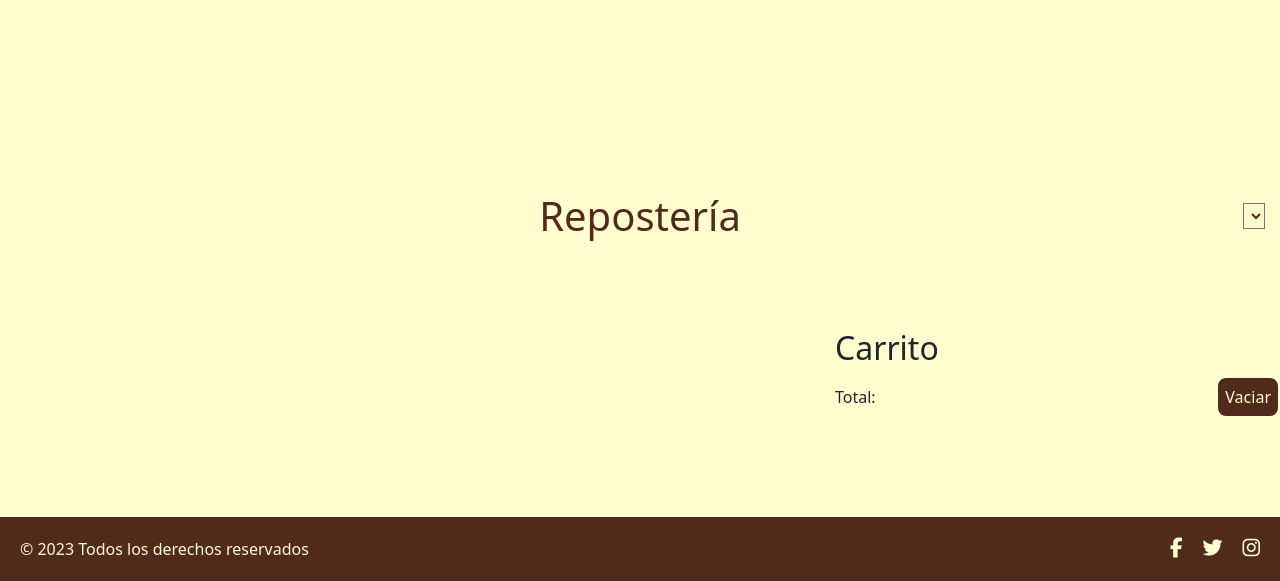
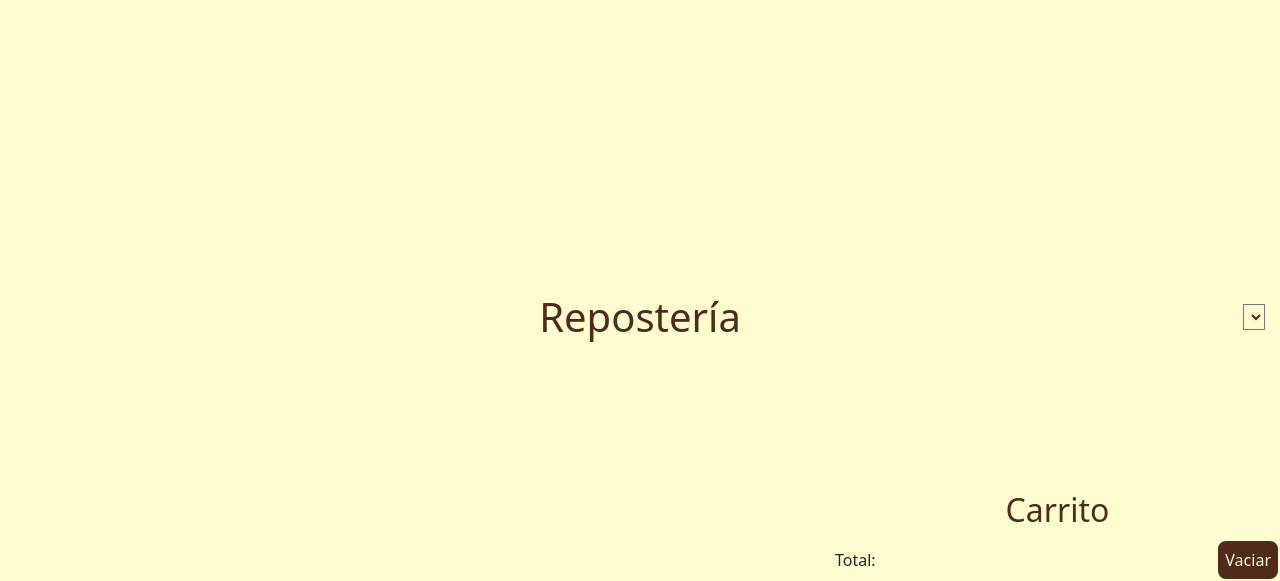
Before and after one commit to RgokuD7/PanaderiaSanFranciscoDjango, a Django app: page /reposteria/ in a window 1280 px wide. Shown: the part 219-800 px from the top of the page. Run offline with Django 4.2, Linux system fonts and the light colour scheme; tables that the repository leaves empty hold one stand-in row (values such as "Sample post"); lists and menus that the app fills with data are empty; some libraries are stand-ins or nearby versions.

Commit message:
cambios menores

```diff
--- a/core/static/core/css/navbar.css
+++ b/core/static/core/css/navbar.css
@@ -1,5 +1,7 @@
 .top {
     display: flex;
+    align-items: center;
+    justify-content: space-around;
     background-color: #fffdd0;
     justify-content: center;
 }
--- a/core/templates/core/index.html
+++ b/core/templates/core/index.html
@@ -5,6 +5,7 @@
   <meta name="viewport" content="width=device-width, initial-scale=1, maximum-scale=1">
   <title>Panderia San Francisco </title>
   {% load static %}
+  <link rel="stylesheet" href="{% static 'administracion/css/tablas.css' %}">
   <link rel="stylesheet" href="{% static 'core/css/style.css' %}">
   <link rel="stylesheet" href="{% static 'core/css/navbar.css' %}">
   <link rel="stylesheet" href="{% static 'core/css/nosotros.css' %}">
@@ -20,6 +21,8 @@
     <nav>
       <div class="top">
         <img class="logo" src="{% static 'core/img/logo_estrecho.jpg' %}" alt="LOGO">
+        <button class="boton" onclick="window.location.href='login_user'">Iniciar Sesión</butto>
+          <button class="boton" onclick="window.location.href='registrar'">Registrarse</button>
       </div>
       <div class="bottom">
         <ul class="menu">
--- a/core/templates/core/login_user.html
+++ b/core/templates/core/login_user.html
@@ -43,7 +43,7 @@
     </nav>
   </header>
   <main>
-    <h1>Iniciar Sesión</h1>
+    <h1 class="titulo">Iniciar Sesión</h1>
     <form method="post">
         {% csrf_token %}
         {{ form.as_p }}
--- a/core/templates/core/registrar.html
+++ b/core/templates/core/registrar.html
@@ -39,6 +39,7 @@
         </nav>
       </header>
   <main>
+    <h1 class="titulo">Registrarse</h1>
     <form method="post" enctype="multipart/form-data">
         {% csrf_token %}
         {{ form.as_p }}
--- a/core/templates/core/reposteria.html
+++ b/core/templates/core/reposteria.html
@@ -54,35 +54,51 @@
     <h1 class="titulo">Repostería</h1>
     <select class="divisas" id="divisa"></select>
   </div>
-  <div class="items-carro">
+  <!--   <div class="items-carro">
     <div id="items"></div>
     <div class="lista-carro">
-      <h2>Carrito</h2>
-      <!-- Elementos del carrito -->
-      <ul id="carrito"></ul>
-      <!-- Precio total -->
-      <div class="total-carro">
+      <h2 class="titulo">Carrito</h2> -->
+  <!-- Elementos del carrito -->
+  <!-- <ul id="carrito"></ul> -->
+  <!-- Precio total -->
+  <!-- <div class="total-carro">
         <p>Total: <span id="total"></span> <span id="div"></span></p>
         <button id="boton-vaciar">Vaciar</button>
       </div>
     </div>
-    </div>
-  </div>
-  <footer>
-    <div class="pie">
-      <div class="left">
-        <p>&copy; 2023 Todos los derechos reservados</p>
+  </div> -->
+  <main>
+    <div class="items-carro">
+      <div id="items">
+        {% with tipoProducto="Reposteria" %}
+        {% for producto in productos %}
+        {% if producto.tipo_producto.tipo_producto == tipoProducto %}
+
+        <div class="producto">
+          <img src="{{ producto.imagen.url }}" alt="{{ producto.nombre }}">
+          <h4 class="titulo">{{ producto.nombre }}</h4>
+          <div class="agregar">
+            <h5 class="precio">{{ producto.precio }}</h5>
+            <button class="btn-agregar fa-solid fa-cart-arrow-down" marcador="{{ producto.id_producto }}"></button>
+          </div>
+        </div>
+        {% endif %}
+        {% empty %}
+        <h2>No hay productos disponibles</h2>
+        {% endfor %}
+        {% endwith %}
       </div>
-      <div class="right">
-        <ul>
-          <div class="redes">
-            <li><i href="#"><a class="fab fa-facebook-f"></a></i></li>
-            <li><i href="#"><a class="fab fa-twitter"></a></i></li>
-            <li><i href="#"><a class="fab fa-instagram"></a></i></li>
-          </div>
-        </ul>
+      <div class="lista-carro">
+        <h2 class="titulo">Carrito</h2>
+        <ul id="carrito"></ul>
+        <!-- Precio total -->
+        <div class="total-carro">
+          <p>Total: <span id="total"></span> <span id="div"></span></p>
+          <button id="boton-vaciar">Vaciar</button>
+        </div>
       </div>
     </div>
+  </main>
   </footer>
   <script src="https://cdn.jsdelivr.net/npm/bootstrap@5.3.0-alpha1/dist/js/bootstrap.bundle.min.js"
     integrity="sha384-w76AqPfDkMBDXo30jS1Sgez6pr3x5MlQ1ZAGC+nuZB+EYdgRZgiwxhTBTkF7CXvN"
--- a/templates/base.html
+++ b/templates/base.html
@@ -6,6 +6,7 @@
     <meta name="viewport" content="width=device-width, initial-scale=1, maximum-scale=1">
     <title>Panderia San Francisco </title>
     {% load static %}
+    <link rel="stylesheet" href="{% static 'administracion/css/forms.css' %}">
     <link rel="stylesheet" href="{% static 'core/css/style.css' %}">
     <link rel="stylesheet" href="{% static 'core/css/navbar.css' %}">
     <link rel="stylesheet" href="{% static 'core/css/nosotros.css' %}">
--- a/templates/registration/login.html
+++ b/templates/registration/login.html
@@ -3,7 +3,7 @@
 {% block title %}Login{% endblock %}
 
 {% block content %}
-<h2>Log In</h2>
+<h2 class="titulo">Log In</h2>
 <form method="post">
     {% csrf_token %}
     {{ form.as_p }}
```
Also changed, not shown: core/templates/core/empanadas.html (+38 -7 lines), media/img/productos/baguette.jpg (added), media/img/productos/baguette_Wc3NDpH.jpg (added).
